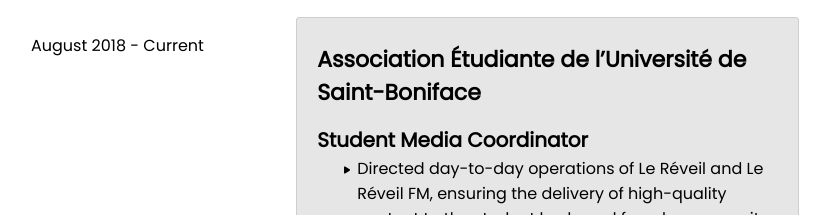
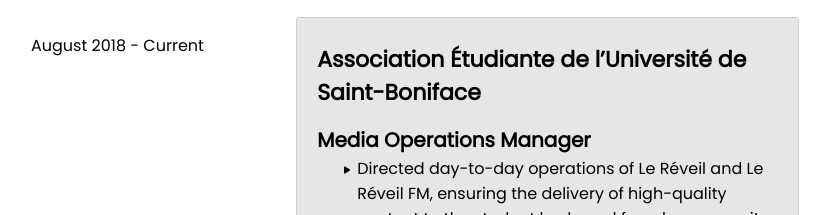
Before and after one commit to samiatoui/MyPortfolio, a React (Create React App) app: page / in a window 1280 px wide. Shown: the part 1660-1875 px from the top of the page, without its empty margins (225-1055 px from the left). Built offline with nearby package versions, Linux system fonts and the light colour scheme; no server answers.

Commit message:
updated resume

```diff
--- a/src/components/Workexp.js
+++ b/src/components/Workexp.js
@@ -19,7 +19,7 @@ export default function Workexp() {
       ]
     },
     {
-      jobTitle: 'Student Media Coordinator',
+      jobTitle: 'Media Operations Manager',
       company: 'Association Étudiante de l’Université de Saint-Boniface',
       date: 'August 2018 - Current',
       responsibilities: [
```
Also changed, not shown: 2 other files (tests, documents, lock files or other folders).
